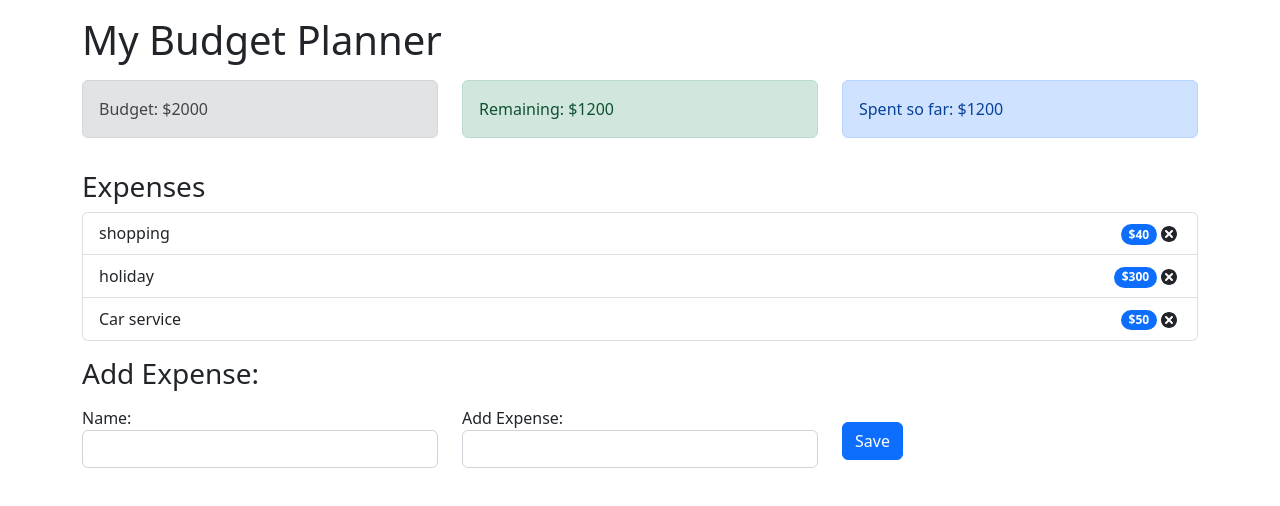
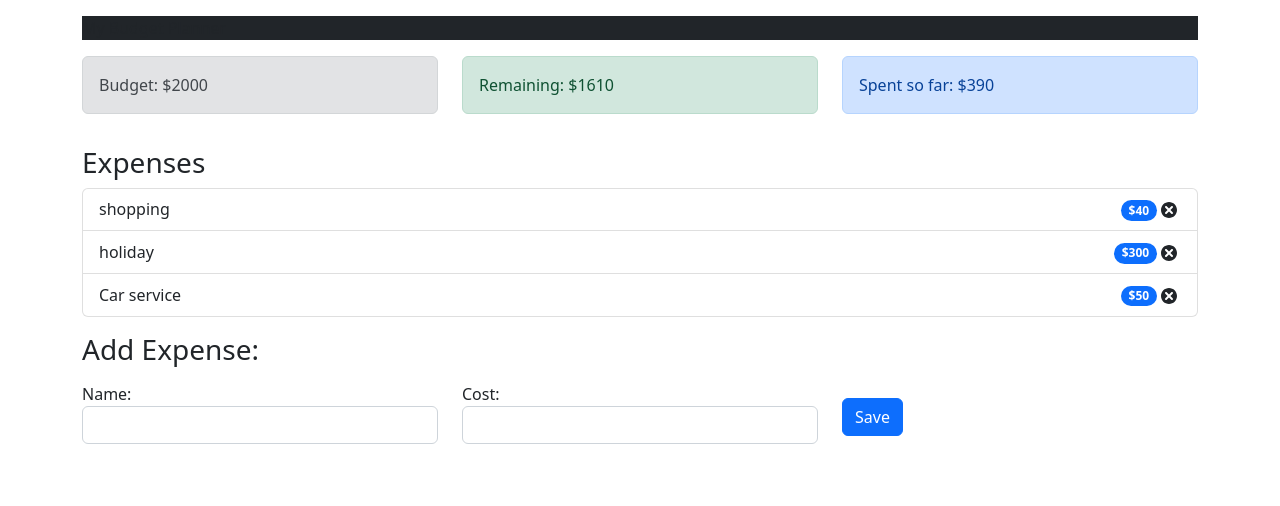
Before and after one commit to marianosim/budget-planner, a React (Create React App) app: page / in a window 1280 px wide. Shown: the top 506 px of the page. Built offline with nearby package versions, Linux system fonts and the light colour scheme.

Commit message:
Reducer actions created and implemented. Add and delete Expenses. Dinamic values of Remaining and Total Expenses

```diff
--- a/src/App.js
+++ b/src/App.js
@@ -1,4 +1,3 @@
-import React from 'react';
 import 'bootstrap/dist/css/bootstrap.min.css';
 import { Budget } from './components/Cards/Budget';
 import { Remaining } from './components/Cards/Remaining';
@@ -9,10 +8,11 @@ import { AppProvider } from './components/context/AppContext';
 
 
 const App = () => {
+
   return (
     <AppProvider>
       <div className='container'>
-        <h1 className='mt-3'>My Budget Planner</h1>
+        <nav className='navbar-dark bg-dark mt-3'>My Budget Planner</nav>
         <div className='row mt-3'>
           <div className='col-sm'>
             <Budget />
--- a/src/components/AddExpenseForm/AddExpenseForm.jsx
+++ b/src/components/AddExpenseForm/AddExpenseForm.jsx
@@ -1,26 +1,57 @@
-import React from 'react'
+import { useContext } from "react";
+import { useForm } from "../../hooks/useForm";
+import { AppContext } from "../context/AppContext";
+import { v4 as uuidv4 } from 'uuid';
 
 export const AddExpenseForm = () => {
+
+    const { dispatch } = useContext(AppContext);
+
+    const { name, cost, onInputChange, onResetForm } = useForm({
+        name: '',
+        cost: ''
+    });
+
+    const onFormSubmit = (e) => {
+        e.preventDefault();
+        const expense = {
+            id: uuidv4(),
+            name,
+            cost: parseInt(cost)
+        };
+        dispatch({
+            type: 'ADD_EXPENSE',
+            payload: expense
+        })
+        onResetForm();
+    }
+
     return (
-        <form>
+        <form onSubmit={onFormSubmit}>
             <div className='row'>
                 <div className='col-sm'>
-                    <label for='name'>Name:</label>
+                    <label htmlFor='name'>Name:</label>
                     <input
                         required='required'
                         type='text'
                         className='form-control'
                         id='name'
-                        name='name'></input>
+                        name='name'
+                        value={name}
+                        onChange={onInputChange}
+                    />
                 </div>
                 <div className='col-sm'>
-                    <label for="cost">Add Expense:</label>
+                    <label htmlFor="cost">Cost:</label>
                     <input
                         required='required'
                         type='text'
                         className='form-control'
                         id='cost'
-                        name='cost'></input>
+                        name='cost'
+                        value={cost}
+                        onChange={onInputChange}
+                    />
                 </div>
                 <div className='col-sm'>
                     <button className='btn btn-primary mt-3' type='submit'>
--- a/src/components/Cards/ExpenseTotal.jsx
+++ b/src/components/Cards/ExpenseTotal.jsx
@@ -1,9 +1,14 @@
+import { useContext } from "react";
+import { AppContext } from "../context/AppContext";
 
 
 export const ExpenseTotal = () => {
+
+    const { totalExpenses, budget } = useContext(AppContext);
+
     return (
-        <div className="alert alert-primary">
-            <span>Spent so far: $1200</span>
+        <div className={`alert alert-${totalExpenses() >= budget ? 'danger' : 'primary'}`}>
+            <span>Spent so far: ${totalExpenses()}</span>
         </div>
     )
 }
--- a/src/components/Cards/Remaining.jsx
+++ b/src/components/Cards/Remaining.jsx
@@ -1,8 +1,14 @@
+import { useContext } from "react";
+import { AppContext } from "../context/AppContext";
+
 
 export const Remaining = () => {
+
+    const { remainingBudget } = useContext(AppContext);
+
     return (
-        <div className="alert alert-success">
-            <span>Remaining: $1200</span>
+        <div className={`alert alert-${remainingBudget() <= 0 ? 'danger' : 'success'}`}>
+            <span>Remaining: ${remainingBudget()}</span>
         </div>
     )
 }
--- a/src/components/ExpenseItem/ExpenseItem.jsx
+++ b/src/components/ExpenseItem/ExpenseItem.jsx
@@ -1,9 +1,20 @@
-import React from 'react';
+import React, { useContext } from 'react';
 import Badge from 'react-bootstrap/Badge';
 import { TiDelete } from 'react-icons/ti';
+import { AppContext } from '../context/AppContext';
 
 export const ExpenseItem = (expense) => {
-    const { name, cost } = expense;
+    const { name, cost, id } = expense;
+
+    const { dispatch } = useContext(AppContext);
+
+    const handleDeleteExpense = () => {
+        dispatch({
+            type: 'REMOVE_EXPENSE',
+            payload: id
+        });
+    }
+
     return (
         <li className='list-group-item d-flex justify-content-between align-items-center'>
             {name}
@@ -11,7 +22,7 @@ export const ExpenseItem = (expense) => {
                 <Badge pill bg='primary' className='mr-3'>
                     ${cost}
                 </Badge>
-                <TiDelete size='1.5em'></TiDelete>
+                <TiDelete size='1.5em' onClick={handleDeleteExpense}></TiDelete>
             </div>
         </li >
     )
--- a/src/components/context/AppContext.js
+++ b/src/components/context/AppContext.js
@@ -2,6 +2,16 @@ import { createContext, useReducer } from "react";
 
 const AppReducer = (state, action) => {
     switch(action.type){
+        case 'ADD_EXPENSE':
+            return {
+                ...state,
+                expenses: [...state.expenses, action.payload]
+            }
+        case 'REMOVE_EXPENSE':
+            return {
+                ...state,
+                expenses: state.expenses.filter(expense => expense.id !== action.payload)
+            }
         default:
             return state;
     }
@@ -22,10 +32,21 @@ export const AppContext = createContext();
 export const AppProvider = ({children}) => {
     const [state, dispatch] = useReducer(AppReducer, initialState);
 
+    const totalExpenses = () => {
+        return state.expenses.reduce((acc, item) => acc += item.cost, 0)
+    }
+
+    const remainingBudget = () => {
+        return state.budget - totalExpenses()
+    }
+
+
     return(<AppContext.Provider value={{
         budget: state.budget,
         expenses: state.expenses,
         dispatch,
+        totalExpenses,
+        remainingBudget
     }}>
         {children}
     </AppContext.Provider>)
```
